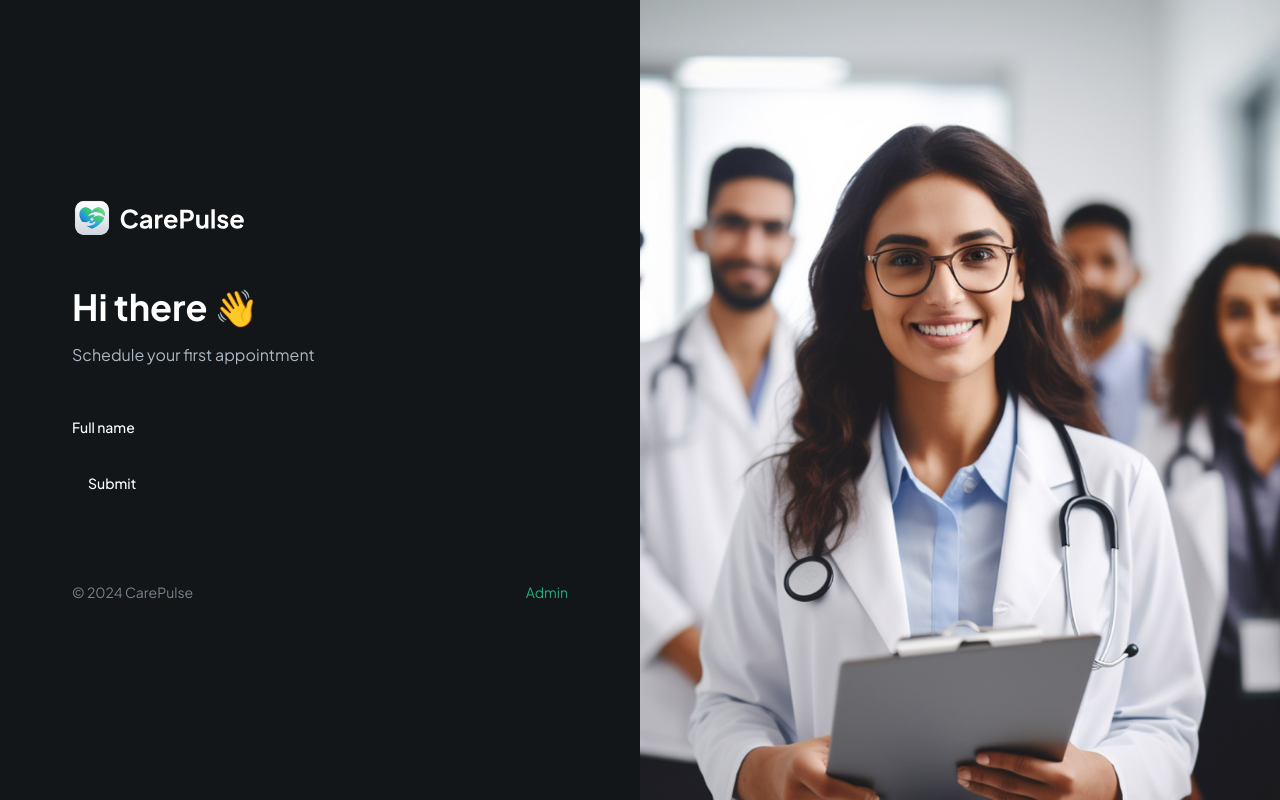
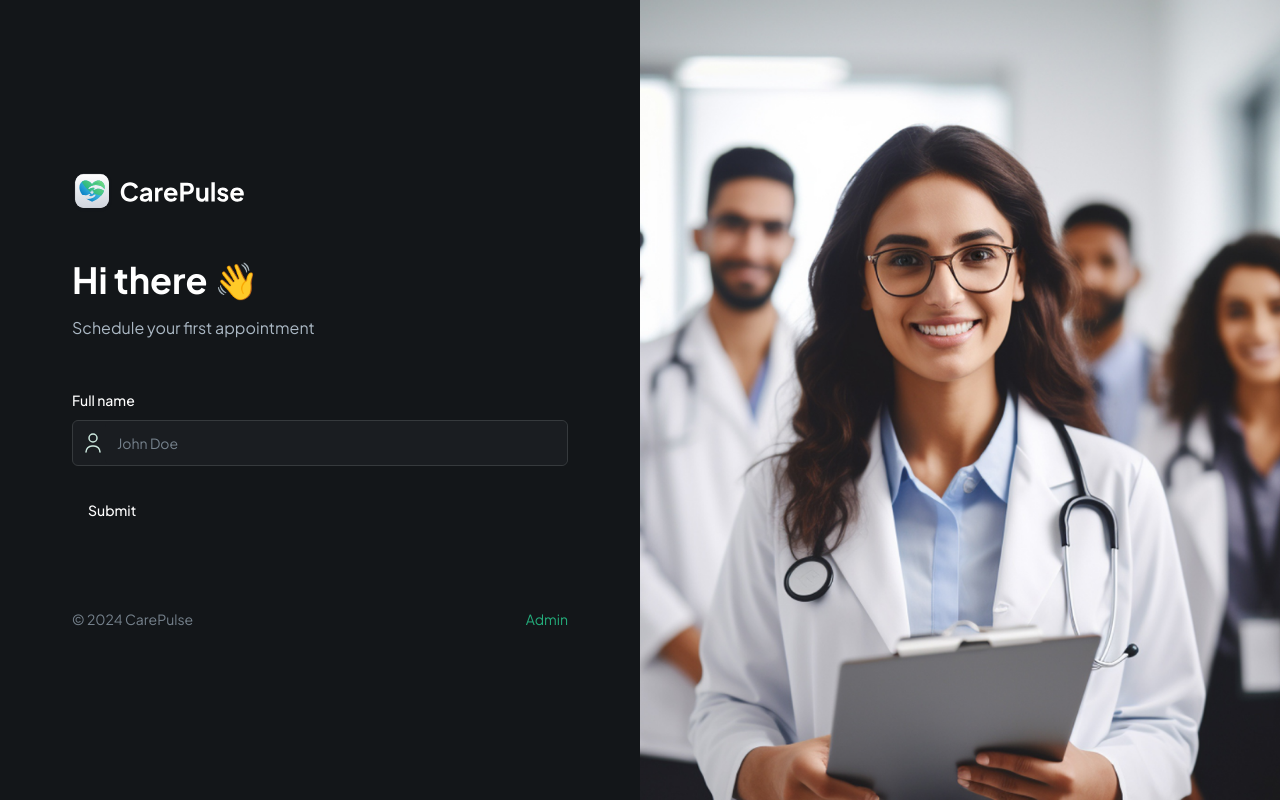
Before and after one commit to muhkyle17/carepulse, a Next.js app: page / in a window 1280 px wide. Built offline with nearby package versions, Linux system fonts and the light colour scheme.

Commit message:
Add render field and field type

```diff
--- a/components/CustomFormField.tsx
+++ b/components/CustomFormField.tsx
@@ -1,4 +1,6 @@
 'use client'
+
+import Image from 'next/image'
 
 import {
   Form,
@@ -28,7 +30,26 @@
   renderSkeleton?: (field: any) => React.ReactNode
 }
 
-const CustomFormField = ({ control, fieldType, name, label }: CustomProps) => {
+const RenderField = ({ field, props }: { field: any; props: CustomProps }) => {
+  const { fieldType, iconSrc, iconAlt, placeholder } = props
+
+  switch (props.fieldType) {
+    case FormFieldType.INPUT:
+      return (
+        <div className='flex rounded-md border border-dark-500 bg-dark-400'>
+          {iconSrc && (
+            <Image src={iconSrc} height={24} width={24} alt={iconAlt || 'icon'} className='ml-2' />
+          )}
+          <FormControl>
+            <Input placeholder={placeholder} {...field} className='shad-input border-0' />
+          </FormControl>
+        </div>
+      )
+  }
+}
+
+const CustomFormField = (props: CustomProps) => {
+  const { control, fieldType, name, label } = props
   return (
     <FormField
       control={control}
@@ -36,6 +57,10 @@
       render={({ field }) => (
         <FormItem className='flex-1 '>
           {fieldType !== FormFieldType.CHECKBOX && label && <FormLabel>{label}</FormLabel>}
+
+          <RenderField field={field} props={props} />
+
+          <FormMessage className='shad-error' />
         </FormItem>
       )}
     />
```
